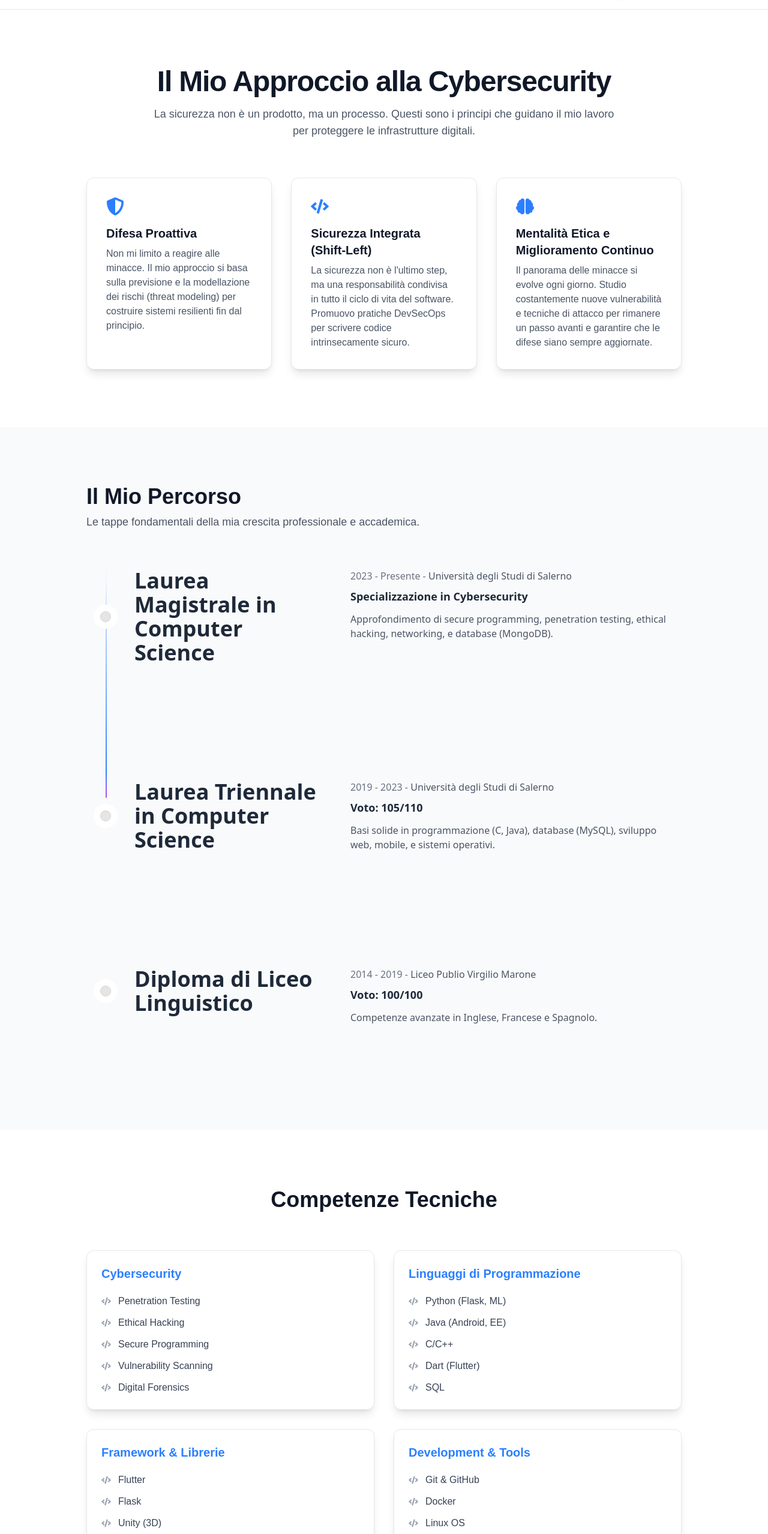
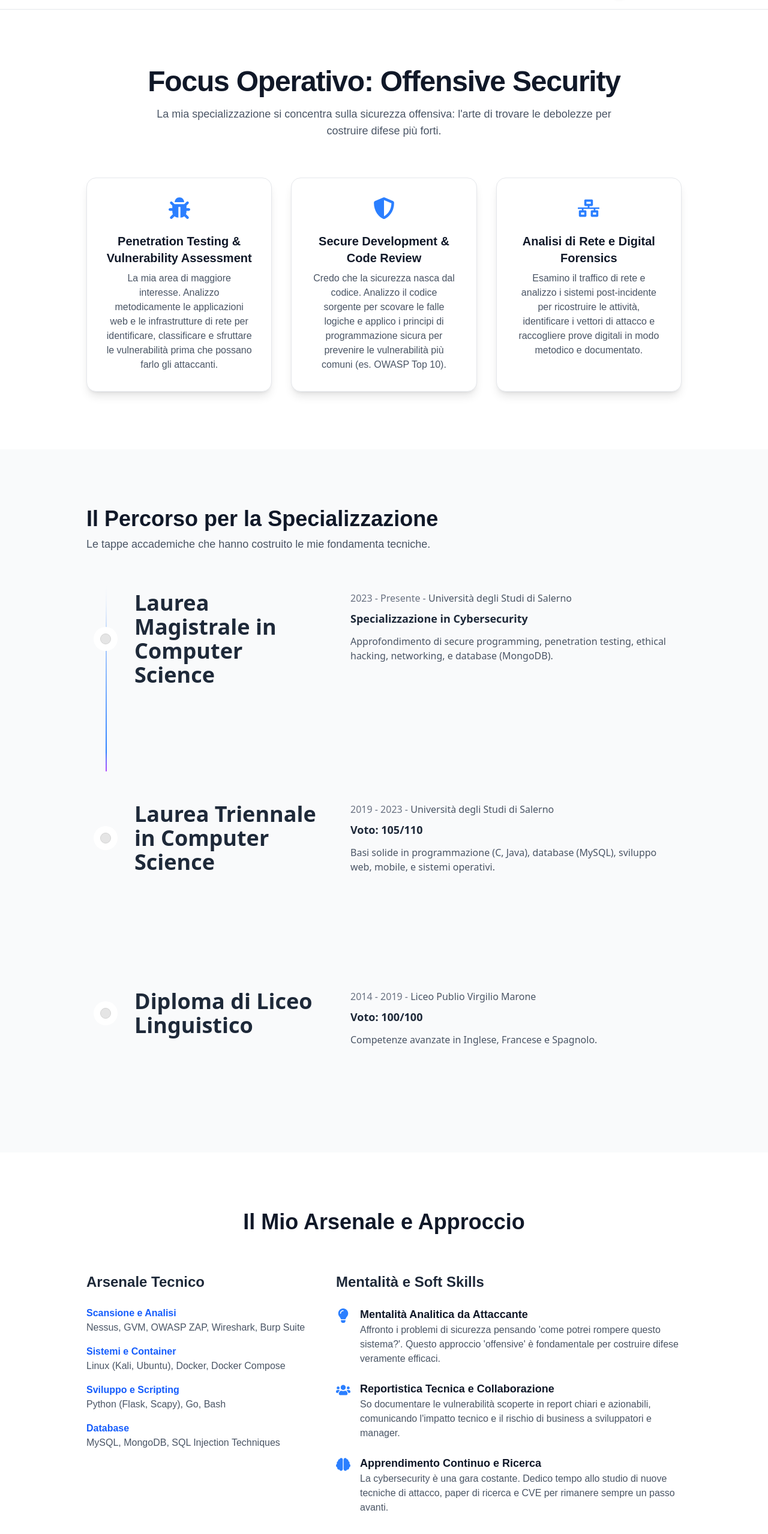
Before and after one commit to Daniele674/portfolio, a Next.js app: page /about in a window 1280 px wide. Shown: the part 49-2606 px from the top of the page at 60% size. Built offline with nearby package versions, Linux system fonts and the light colour scheme.

Commit message:
Update CombinedIntroSection and page.js to reflect new focus on Offensive Security; enhance content and structure

```diff
--- a/app/about/page.js
+++ b/app/about/page.js
@@ -5,37 +5,39 @@
 import { motion } from 'framer-motion';
 import { Timeline } from '@/components/ui/timeline';
 
-// Import delle icone
+// Import delle icone necessarie
 import {
-    FaCode,
     FaShieldAlt,
-    FaUserFriends,
+    FaBug,
+    FaNetworkWired,
     FaGraduationCap,
     FaPaintBrush,
     FaRocket,
-    FaBrain // Aggiunta per la nuova card
+    FaUsers,
+    FaLightbulb,
+    FaBrain
 } from 'react-icons/fa';
 
-// --- NUOVI DATI PER LE CARD "FILOSOFIA CYBERSECURITY" ---
-const cybersecurityPhilosophyData = [
+// --- DATI PER LA NUOVA SEZIONE "FOCUS OPERATIVO" ---
+const cybersecurityFocusData = [
+    {
+        icon: <FaBug />,
+        title: "Penetration Testing & Vulnerability Assessment",
+        description: "La mia area di maggiore interesse. Analizzo metodicamente le applicazioni web e le infrastrutture di rete per identificare, classificare e sfruttare le vulnerabilità prima che possano farlo gli attaccanti."
+    },
     {
         icon: <FaShieldAlt />,
-        title: "Difesa Proattiva",
-        description: "Non mi limito a reagire alle minacce. Il mio approccio si basa sulla previsione e la modellazione dei rischi (threat modeling) per costruire sistemi resilienti fin dal principio."
+        title: "Secure Development & Code Review",
+        description: "Credo che la sicurezza nasca dal codice. Analizzo il codice sorgente per scovare le falle logiche e applico i principi di programmazione sicura per prevenire le vulnerabilità più comuni (es. OWASP Top 10)."
     },
     {
-        icon: <FaCode />,
-        title: "Sicurezza Integrata (Shift-Left)",
-        description: "La sicurezza non è l'ultimo step, ma una responsabilità condivisa in tutto il ciclo di vita del software. Promuovo pratiche DevSecOps per scrivere codice intrinsecamente sicuro."
-    },
-    {
-        icon: <FaBrain />,
-        title: "Mentalità Etica e Miglioramento Continuo",
-        description: "Il panorama delle minacce si evolve ogni giorno. Studio costantemente nuove vulnerabilità e tecniche di attacco per rimanere un passo avanti e garantire che le difese siano sempre aggiornate."
+        icon: <FaNetworkWired />,
+        title: "Analisi di Rete e Digital Forensics",
+        description: "Esamino il traffico di rete e analizzo i sistemi post-incidente per ricostruire le attività, identificare i vettori di attacco e raccogliere prove digitali in modo metodico e documentato."
     }
 ];
 
-// --- DATI ESISTENTI (Invariati) ---
+// --- DATI PER LA TIMELINE ---
 const timelineData = [
     {
         date: "2023 - Presente",
@@ -60,12 +62,31 @@ const timelineData = [
     }
 ];
 
-const skillsData = {
-    "Cybersecurity": ["Penetration Testing", "Ethical Hacking", "Secure Programming", "Vulnerability Scanning", "Digital Forensics"],
-    "Linguaggi di Programmazione": ["Python (Flask, ML)", "Java (Android, EE)", "C/C++", "Dart (Flutter)", "SQL"],
-    "Framework & Librerie": ["Flutter", "Flask", "Unity (3D)", "React & Next.js"],
-    "Development & Tools": ["Git & GitHub", "Docker", "Linux OS", "IDEs (IntelliJ, VS Code)"]
-};
+// --- DATI PER LA NUOVA SEZIONE "ARSENALE & MENTALITÀ" ---
+const securityToolStack = [
+    { name: "Scansione e Analisi", tools: "Nessus, GVM, OWASP ZAP, Wireshark, Burp Suite" },
+    { name: "Sistemi e Container", tools: "Linux (Kali, Ubuntu), Docker, Docker Compose" },
+    { name: "Sviluppo e Scripting", tools: "Python (Flask, Scapy), Go, Bash" },
+    { name: "Database", tools: "MySQL, MongoDB, SQL Injection Techniques" }
+];
+
+const cybersecuritySoftSkills = [
+    {
+        icon: <FaLightbulb />,
+        title: "Mentalità Analitica da Attaccante",
+        description: "Affronto i problemi di sicurezza pensando 'come potrei rompere questo sistema?'. Questo approccio 'offensive' è fondamentale per costruire difese veramente efficaci."
+    },
+    {
+        icon: <FaUsers />,
+        title: "Reportistica Tecnica e Collaborazione",
+        description: "So documentare le vulnerabilità scoperte in report chiari e azionabili, comunicando l'impatto tecnico e il rischio di business a sviluppatori e manager."
+    },
+    {
+        icon: <FaBrain />,
+        title: "Apprendimento Continuo e Ricerca",
+        description: "La cybersecurity è una gara costante. Dedico tempo allo studio di nuove tecniche di attacco, paper di ricerca e CVE per rimanere sempre un passo avanti."
+    }
+];
 
 
 // --- COMPONENTE PAGINA ---
@@ -90,38 +111,30 @@ export default function AboutPage() {
             animate={{ opacity: 1 }}
             transition={{ duration: 0.5 }}
         >
-            {/* SEZIONE 1: IL MIO APPROCCIO ALLA CYBERSECURITY */}
+            {/* SEZIONE 1: IL MIO FOCUS OPERATIVO */}
             <section className="w-full py-16 md:py-24">
                 <div className="max-w-5xl mx-auto px-4 text-center">
                     <motion.h1
                         className="text-4xl md:text-5xl font-bold text-gray-900 dark:text-gray-100 mb-4 tracking-tight"
-                        initial={{ opacity: 0, y: -20 }}
-                        animate={{ opacity: 1, y: 0 }}
-                        transition={{ duration: 0.5 }}
+                        initial={{ opacity: 0, y: -20 }} animate={{ opacity: 1, y: 0 }} transition={{ duration: 0.5 }}
                     >
-                        Il Mio Approccio alla Cybersecurity
+                        Focus Operativo: Offensive Security
                     </motion.h1>
                     <motion.p
                         className="text-lg text-gray-600 dark:text-gray-400 max-w-3xl mx-auto mb-16"
-                        initial={{ opacity: 0, y: -20 }}
-                        animate={{ opacity: 1, y: 0 }}
-                        transition={{ duration: 0.5, delay: 0.1 }}
+                        initial={{ opacity: 0, y: -20 }} animate={{ opacity: 1, y: 0 }} transition={{ duration: 0.5, delay: 0.1 }}
                     >
-                        La sicurezza non è un prodotto, ma un processo. Questi sono i principi che guidano il mio lavoro per proteggere le infrastrutture digitali.
+                        La mia specializzazione si concentra sulla sicurezza offensiva: l'arte di trovare le debolezze per costruire difese più forti.
                     </motion.p>
                     <div className="grid grid-cols-1 md:grid-cols-3 gap-8">
-                        {cybersecurityPhilosophyData.map((item, index) => (
+                        {cybersecurityFocusData.map((item, index) => (
                             <motion.div
                                 key={index}
-                                className="bg-white dark:bg-gray-800/50 p-8 rounded-xl shadow-lg border border-gray-200 dark:border-gray-700 text-left"
-                                initial={{ opacity: 0, y: 20 }}
-                                whileInView={{ opacity: 1, y: 0 }}
-                                viewport={{ once: true, amount: 0.5 }}
-                                transition={{ duration: 0.5, delay: index * 0.1 }}
+                                className="bg-white dark:bg-gray-800/50 p-8 rounded-2xl shadow-lg border border-gray-200 dark:border-gray-700/50 text-center"
+                                initial={{ opacity: 0, y: 20 }} whileInView={{ opacity: 1, y: 0 }}
+                                viewport={{ once: true, amount: 0.5 }} transition={{ duration: 0.5, delay: index * 0.1 }}
                             >
-                                <div className="text-3xl text-blue-500 dark:text-blue-400 mb-4">
-                                    {item.icon}
-                                </div>
+                                <div className="text-4xl text-blue-500 dark:text-blue-400 mb-4 inline-block">{item.icon}</div>
                                 <h3 className="text-xl font-bold text-gray-900 dark:text-gray-100 mb-2">{item.title}</h3>
                                 <p className="text-gray-600 dark:text-gray-400">{item.description}</p>
                             </motion.div>
@@ -130,48 +143,55 @@ export default function AboutPage() {
                 </div>
             </section>
 
-            {/* SEZIONE 2: IL MIO PERCORSO (Invariata) */}
+            {/* SEZIONE 2: IL MIO PERCORSO FORMATIVO */}
             <section className="w-full py-16 md:py-24 bg-gray-50 dark:bg-gray-900/70">
                 <div className="max-w-5xl mx-auto px-4">
-                    <div className="mb-12">
+                    <div className="mb-12 text-center md:text-left">
                         <h2 className="text-3xl md:text-4xl font-bold text-gray-900 dark:text-gray-100 mb-2">
-                            Il Mio Percorso
+                            Il Percorso per la Specializzazione
                         </h2>
                         <p className="text-lg text-gray-600 dark:text-gray-400">
-                            Le tappe fondamentali della mia crescita professionale e accademica.
+                            Le tappe accademiche che hanno costruito le mie fondamenta tecniche.
                         </p>
                     </div>
                     <Timeline data={aceternityTimelineData} />
                 </div>
             </section>
 
-            {/* SEZIONE 3: COMPETENZE TECNICHE (Invariata) */}
+            {/* SEZIONE 3: ARSENALE E MENTALITÀ */}
             <section className="w-full py-16 md:py-24">
                 <div className="max-w-5xl mx-auto px-4">
                     <h2 className="text-3xl md:text-4xl font-bold text-center mb-16 text-gray-900 dark:text-gray-100">
-                        Competenze Tecniche
+                        Il Mio Arsenale e Approccio
                     </h2>
-                    <div className="grid grid-cols-1 md:grid-cols-2 gap-8">
-                        {Object.entries(skillsData).map(([category, skills], index) => (
-                            <motion.div
-                                key={category}
-                                className="bg-white dark:bg-gray-800/50 p-6 rounded-xl shadow-lg border border-gray-200 dark:border-gray-700"
-                                initial={{ opacity: 0, y: 20 }}
-                                whileInView={{ opacity: 1, y: 0 }}
-                                viewport={{ once: true, amount: 0.5 }}
-                                transition={{ duration: 0.5, delay: index * 0.1 }}
-                            >
-                                <h3 className="text-xl font-bold mb-5 text-blue-500 dark:text-blue-400">{category}</h3>
-                                <ul className="space-y-3">
-                                    {skills.map(skill => (
-                                        <li key={skill} className="flex items-center gap-3">
-                                            <FaCode className="text-gray-400 dark:text-gray-500 flex-shrink-0" />
-                                            <span className="text-base text-gray-700 dark:text-gray-300">{skill}</span>
-                                        </li>
-                                    ))}
-                                </ul>
-                            </motion.div>
-                        ))}
+                    <div className="grid grid-cols-1 lg:grid-cols-5 gap-12">
+                        {/* Colonna Sinistra: Toolkit Tecnico */}
+                        <div className="lg:col-span-2">
+                            <h3 className="text-2xl font-bold text-gray-800 dark:text-gray-200 mb-6">Arsenale Tecnico</h3>
+                            <div className="space-y-4">
+                                {securityToolStack.map(item => (
+                                    <div key={item.name}>
+                                        <p className="font-semibold text-blue-600 dark:text-blue-400">{item.name}</p>
+                                        <p className="text-gray-600 dark:text-gray-400">{item.tools}</p>
+                                    </div>
+                                ))}
+                            </div>
+                        </div>
+                        {/* Colonna Destra: Soft Skills */}
+                        <div className="lg:col-span-3">
+                            <h3 className="text-2xl font-bold text-gray-800 dark:text-gray-200 mb-6">Mentalità e Soft Skills</h3>
+                            <div className="space-y-6">
+                                {cybersecuritySoftSkills.map(skill => (
+                                    <div key={skill.title} className="flex gap-4 items-start">
+                                        <div className="text-2xl text-blue-500 dark:text-blue-400 pt-1">{skill.icon}</div>
+                                        <div>
+                                            <h4 className="font-bold text-lg text-gray-900 dark:text-gray-100">{skill.title}</h4>
+                                            <p className="text-gray-600 dark:text-gray-400">{skill.description}</p>
+                                        </div>
+                                    </div>
+                                ))}
+                            </div>
+                        </div>
                     </div>
                 </div>
             </section>
--- a/components/CombinedIntroSection.jsx
+++ b/components/CombinedIntroSection.jsx
@@ -34,7 +34,7 @@ export default function CombinedIntroSection() {
                 >
                     <ProfileCard
                         name="Daniele Gregori"
-                        title="Cybersecurity Analist"
+                        title="Penetration Tester"
                         handle="daniele_gregori"
                         status="Aperto a collaborazioni"
                         contactText="Contattami →"
```
